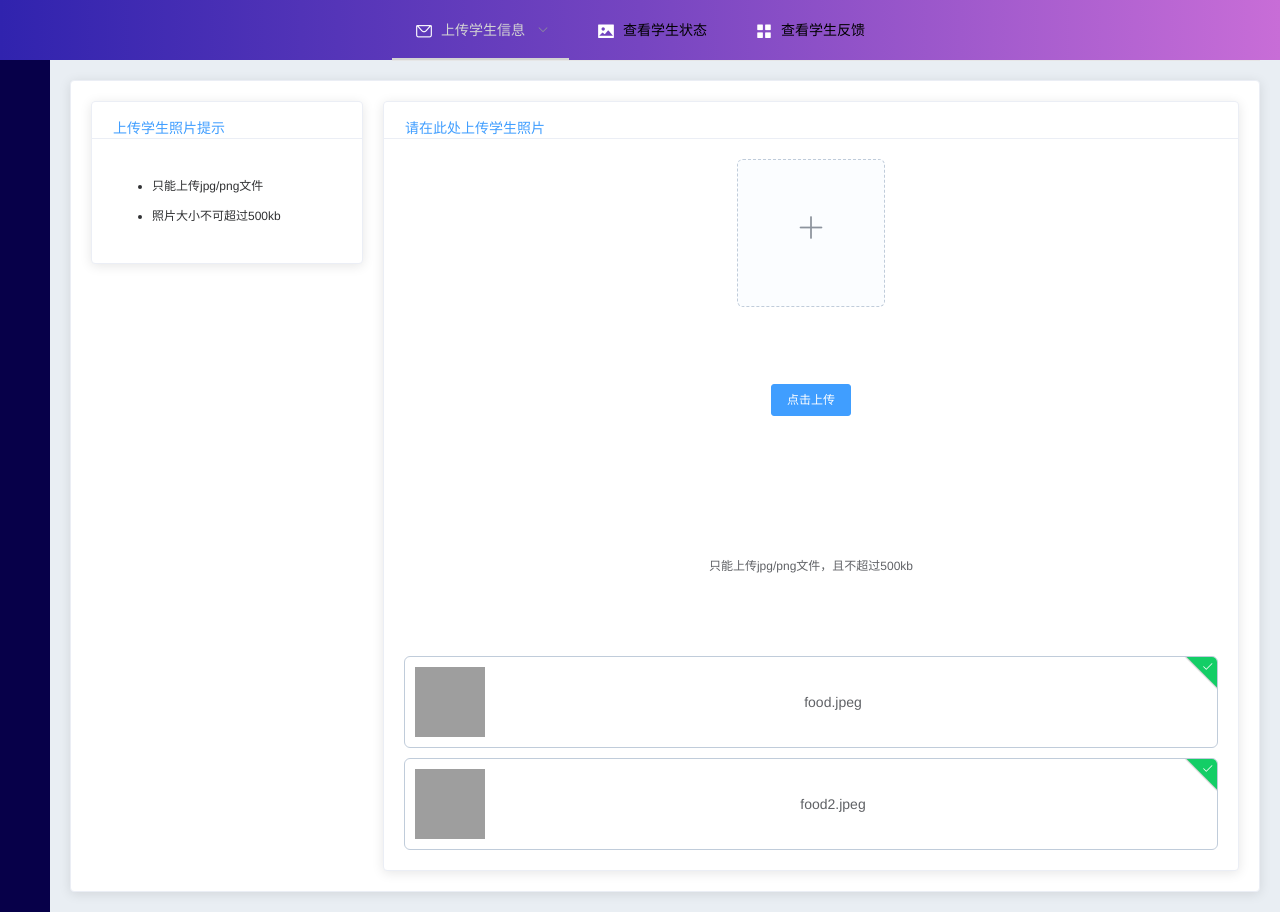
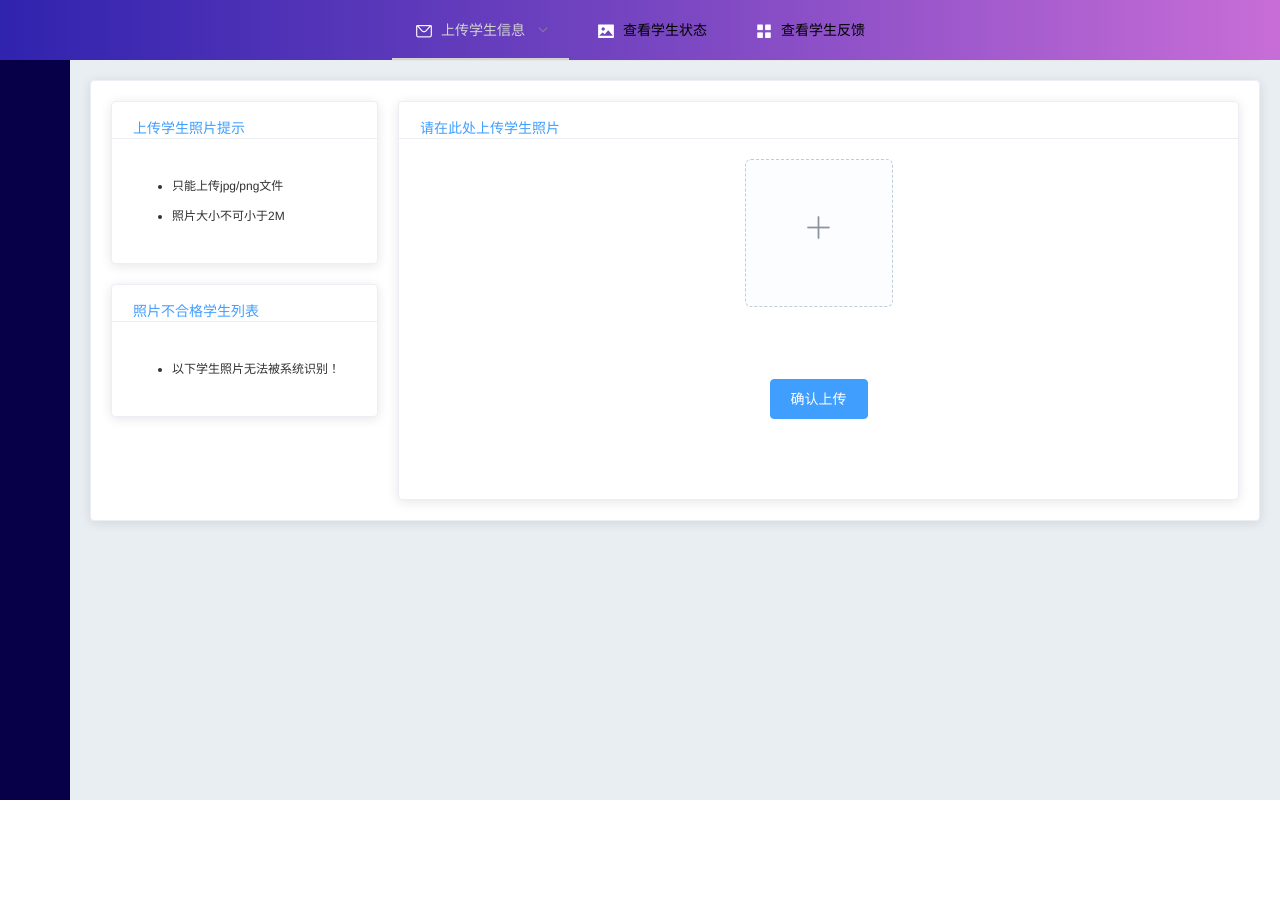
Before and after one commit to CgyAlexwong/InfoVerficationSys, a Vue app in the folder frontend/infoVerificationSys/: page /#/admin/uploadPhotos in a window 1280 px wide. After the commit the page ends 800 px from the top, so only its background shows below. Built offline with nearby package versions, Linux system fonts and the light colour scheme; grey boxes are pictures that could not be loaded.

Commit message:
feat: 上传学生照片

```diff
--- a/frontend/infoVerificationSys/src/views/admin/Admin.vue
+++ b/frontend/infoVerificationSys/src/views/admin/Admin.vue
@@ -23,7 +23,7 @@
             </el-menu>
         </el-header>
         <el-container>
-            <el-aside width="50px" class="aside">
+            <el-aside width="70px" class="aside">
             </el-aside>
             <el-main class="main">
                 <router-view></router-view>
--- a/frontend/infoVerificationSys/src/views/admin/uploadExcel/UploadExcel.vue
+++ b/frontend/infoVerificationSys/src/views/admin/uploadExcel/UploadExcel.vue
@@ -26,9 +26,9 @@
                             :auto-upload="false"
                             :before-upload="beforeUploadExcel"
                             drag action="http://localhost8080/#/admin/uploadExcel">
-                        <i class="el-icon-upload"><div style="font-size: 5px">将文件拖到此处，或<em>点击上传</em></div></i>
+                        <i class="el-icon-upload"><div style="font-size: 5px">将文件拖到此处，或点击上传</div></i>
                     </el-upload>
-                    <div class="footer">
+                    <div >
                         <el-button type="primary" @click="uploadStuExcel">确认上传</el-button>
                     </div>
                 </el-card>
--- a/frontend/infoVerificationSys/src/views/admin/uploadPhotos/UploadPhotos.vue
+++ b/frontend/infoVerificationSys/src/views/admin/uploadPhotos/UploadPhotos.vue
@@ -9,7 +9,18 @@
                     <div class="promptMsg">
                         <ul>
                             <li>只能上传jpg/png文件</li>
-                            <li>照片大小不可超过500kb</li>
+                            <li>照片大小不可小于2M</li>
+                        </ul>
+                    </div>
+                </el-card>
+                <el-card style="margin-top:20px">
+                    <el-button slot="header"
+                               style="float: left; padding-top: 0" type="text">照片不合格学生列表
+                    </el-button>
+                    <div class="promptMsg">
+                        <ul>
+                            <li>以下学生照片无法被系统识别！</li>
+
                         </ul>
                     </div>
                 </el-card>
@@ -21,7 +32,10 @@
 
                     </el-button>
                     <el-upload
-                            action="admin/uploadPhotos"
+                            ref="uploadStuPhotos"
+                            :http-request="photos"
+                            :auto-upload="false"
+                            action="http://localhost8080/#/admin/uploadPhotos"
                             multiple
                             list-type="picture-card"
                             :before-upload="beforeUploadPhotos"
@@ -32,16 +46,9 @@
                     <el-dialog :visible.sync="dialogVisible">
                         <img width="100%" :src="dialogImageUrl" alt="">
                     </el-dialog>
-                    <el-upload
-                            class="upload-demo"
-                            action="https://jsonplaceholder.typicode.com/posts/"
-                            :on-preview="handlePreview"
-                            :on-remove="handleRemove"
-                            :file-list="fileList"
-                            list-type="picture">
-                        <el-button size="small" type="primary">点击上传</el-button>
-                        <div slot="tip" class="el-upload__tip">只能上传jpg/png文件，且不超过500kb</div>
-                    </el-upload>
+                    <div >
+                        <el-button type="primary" @click="uploadStuPhotos">确认上传</el-button>
+                    </div>
                 </el-card>
             </el-col>
         </el-row>
--- a/frontend/infoVerificationSys/src/views/admin/uploadPhotos/uploadPhotos.js
+++ b/frontend/infoVerificationSys/src/views/admin/uploadPhotos/uploadPhotos.js
@@ -1,26 +1,27 @@
+import {uploadPhoto} from '../../../utils/adminAPI'
+
 export default {
   name: 'UploadPhotos',
   data () {
     return {
       dialogImageUrl: '',
       dialogVisible: false,
-      fileList: [{
-        name: 'food.jpeg',
-        url: 'https://fuss10.elemecdn.com/3/63/4e7f3a15429bfda99bce42a18cdd1jpeg.jpeg?imageMogr2/thumbnail/360x360/format/webp/quality/100'
-      }, {
-        name: 'food2.jpeg',
-        url: 'https://fuss10.elemecdn.com/3/63/4e7f3a15429bfda99bce42a18cdd1jpeg.jpeg?imageMogr2/thumbnail/360x360/format/webp/quality/100'
-      }]
+      stuPhotosData: new FormData()
     }
   },
   methods: {
     beforeUploadPhotos(file){
-      let postfix=file.name.split(".")[1]
-      if (postfix==='jpg'||postfix==='JPG'||postfix==='jpeg'||postfix==='JPEG'||postfix==='png'||postfix==='PNG'){
-        return file
-      }else{
+      //let postfix=file.name.split(".")[1]
+      let fileType =file.type==='image/jpeg'||file.type==='image/png'
+      //let fileType= postfix==='jpg'||postfix==='JPG'||postfix==='jpeg'||postfix==='JPEG'||postfix==='png'||postfix==='PNG'
+      let fileSize= file.size / 1024 / 1024 > 2
+      if (!fileType){
         this.$message.error('上传文件只能是 jpg(jpeg)/png 格式')
       }
+      if (!fileSize){
+        this.$message.error('上传图片大小不能小于2M')
+      }
+      return fileType && fileSize
     },
     handleRemove (file, fileList) {
       console.log(file, fileList)
@@ -29,8 +30,29 @@ export default {
       this.dialogImageUrl = file.url
       this.dialogVisible = true
     },
-    handlePreview (file) {
-      console.log(file)
+    uploadStuPhotos(){
+      let upload = this.$refs.uploadStuPhotos
+      upload.submit()
+      let header = {
+        headers: {'Content-Type': 'multipart/form-data'}
+      }
+      if (this.stuPhotosData.getAll('file').length === 0) {
+        this.$message.error('请按照要求上传学生照片')
+      } else {
+        uploadPhoto(this.stuPhotosData,header)
+          .then(res =>{
+            if(res.data.succeed){
+              this.$message.success('上傳成功')
+            }else{
+              this.$message.error(res.data.msg)
+            }
+          }).catch(err => {
+          this.$message.error(err.toString())
+        })
+      }
+    },
+    photos(file){
+      this.stuPhotosData.append('file',file.file)
     }
 
   }
--- a/frontend/infoVerificationSys/src/views/adminLogin/AdminLogin.vue
+++ b/frontend/infoVerificationSys/src/views/adminLogin/AdminLogin.vue
@@ -1,47 +1,27 @@
 <template>
     <el-container class="container">
         <el-header class="header">
-            <i class="el-icon-menu icon-size"></i>南京大学台港澳学生信息校验系统
+            <i class="el-icon-menu icon-size"></i>南 京 大 学 台 港 澳 学 生 信 息 校 验 系 统
         </el-header>
         <el-container>
-            <el-aside width="200px" class="aside">
+            <el-aside width="70px" class="aside">
                 <el-menu
-                        default-active="2"
+                        default-active="1"
                         class="el-menu-vertical-demo menu-style"
-                        @open="handleOpen"
-                        @close="handleClose"
                         background-color="transparent"
                         text-color="#fff"
                         active-text-color="#ffd04b">
-                    <el-submenu index="1">
-                        <template slot="title">
-                            <i class="el-icon-location"></i>
-                            <span>导航一</span>
-                        </template>
-                        <el-menu-item-group>
-                            <template slot="title">分组一</template>
-                            <el-menu-item index="1-1">选项1</el-menu-item>
-                            <el-menu-item index="1-2">选项2</el-menu-item>
-                        </el-menu-item-group>
-                        <el-menu-item-group title="分组2">
-                            <el-menu-item index="1-3">选项3</el-menu-item>
-                        </el-menu-item-group>
-                        <el-submenu index="1-4">
-                            <template slot="title">选项4</template>
-                            <el-menu-item index="1-4-1">选项1</el-menu-item>
-                        </el-submenu>
-                    </el-submenu>
+                    <el-menu-item index="1">
+                        <i class="el-icon-location"></i>
+                    </el-menu-item>
                     <el-menu-item index="2">
                         <i class="el-icon-menu"></i>
-                        <span slot="title">导航二</span>
                     </el-menu-item>
-                    <el-menu-item index="3" disabled>
+                    <el-menu-item index="3">
                         <i class="el-icon-document"></i>
-                        <span slot="title">导航三</span>
                     </el-menu-item>
                     <el-menu-item index="4">
                         <i class="el-icon-setting"></i>
-                        <span slot="title">导航四</span>
                     </el-menu-item>
                 </el-menu>
 
```
Also changed, not shown: frontend/infoVerificationSys/src/views/admin/uploadPhotos/uploadPhoto.css (line endings or trailing spaces).
